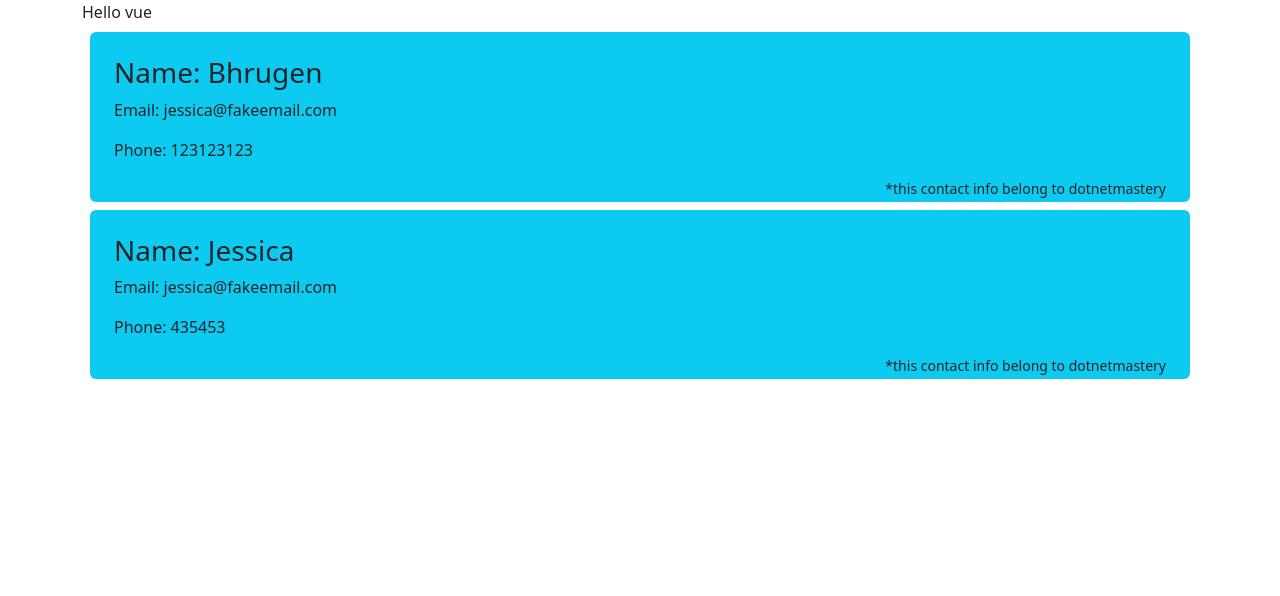
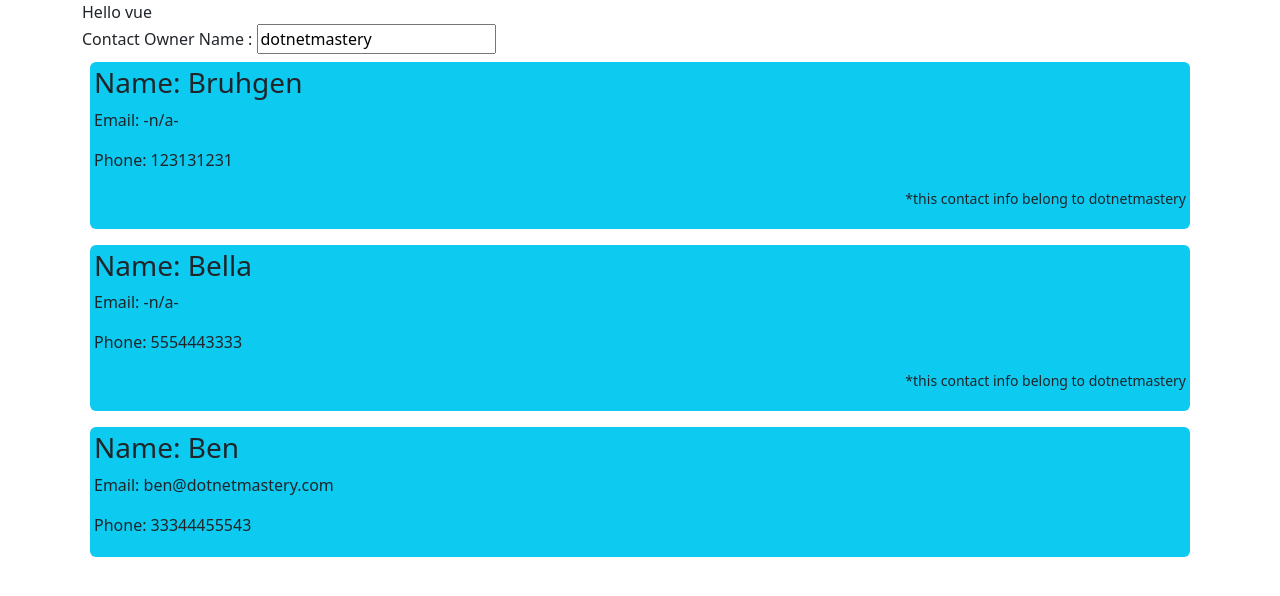
Before and after one commit to JLXP/vue-components-2, a Vue app: page / in a window 1280 px wide. Shown: the top 596 px of the page. Built offline with nearby package versions, Linux system fonts and the light colour scheme.

Commit message:
Pasando enlaces dinamicos de props

```diff
--- a/src/App.vue
+++ b/src/App.vue
@@ -1,18 +1,54 @@
 <template>
   <div class="container">
     <div>{{ message }}</div>
-    <Contact name="Bhrugen" :phone="123123123" :ownername="contactOwner" email="jessica@fakeemail.com"></Contact>
-    <Contact name="Jessica" :phone="435453" :ownername="contactOwner" email="jessica@fakeemail.com"></Contact>
+    Contact Owner Name : <input v-model="ownerName"/>
+    <div class="row">
+      <div class="col-12" v-for="contact in contacts" :key="contact.name">
+          <Contact
+            :name="contact.name"
+            :phone="contact.phone"
+            :ownername="contact.ownerName"
+            :email="contact.email"
+            :isFavorite="contact.isFavorite"
+          >
+          </Contact>
+      </div>
+    </div>
     <!--local component-->
     <!-- <ButtonContainer></ButtonContainer> -->
   </div>
 </template>
 
 <script setup>
+import { reactive, ref } from "vue";
 import Contact from "./components/Contact.vue";
 //import ButtonContainer from "./components/ButtonContainer.vue";
 const message = "Hello vue";
-const contactOwner = "dotnetmastery";
+const ownerName = ref("dotnetmastery");
+const contacts = reactive([
+  {
+    name: "Bruhgen",
+    phone: 123131231,
+    ownerName: ownerName,
+    isFavorite: false
+  },
+  {
+    name:"Bella",
+    phone: 5554443333,
+    ownerName: ownerName,
+    isFavorite: true,
+  },
+  {
+    name:"Ben",
+    phone: 33344455543,
+    ownerName: "",
+    email:"ben@dotnetmastery.com",
+    isFavorite:false,
+  }
+
+]);
+
+
 </script>
 
 <style></style>
--- a/src/components/Contact.vue
+++ b/src/components/Contact.vue
@@ -1,11 +1,16 @@
 <template>
-  <div class="bg-info rounded p-4 m-2">
-    <h3>Name: {{ name }}</h3>
+  <div class="bg-info rounded p-1 m-2">
+    <div class="row">
+      <div class="col-12">
+<h3>Name: {{ name }}</h3>
     <p>Email: {{ email }}</p>
     <p>Phone: {{ phone }}</p>
     <p class="float-end small" v-if="ownername != ''">
       *this contact info belong to {{ ownername }}
     </p>
+      </div>
+    </div>
+
   </div>
 </template>
 <script setup>
@@ -13,6 +18,9 @@
 //const email = ref("hello@dotnetmastery.com");
 const props = defineProps({
   name: {type: String, required:true},
-  phone: Number, ownername: String,
-  email:{type:String, required: false, default: "-n/a-"} });
+  phone: Number,
+  ownername: String,
+  email:{type:String, required: false, default: "-n/a-"},
+  isFavorite: Boolean
+  });
 </script>
```
